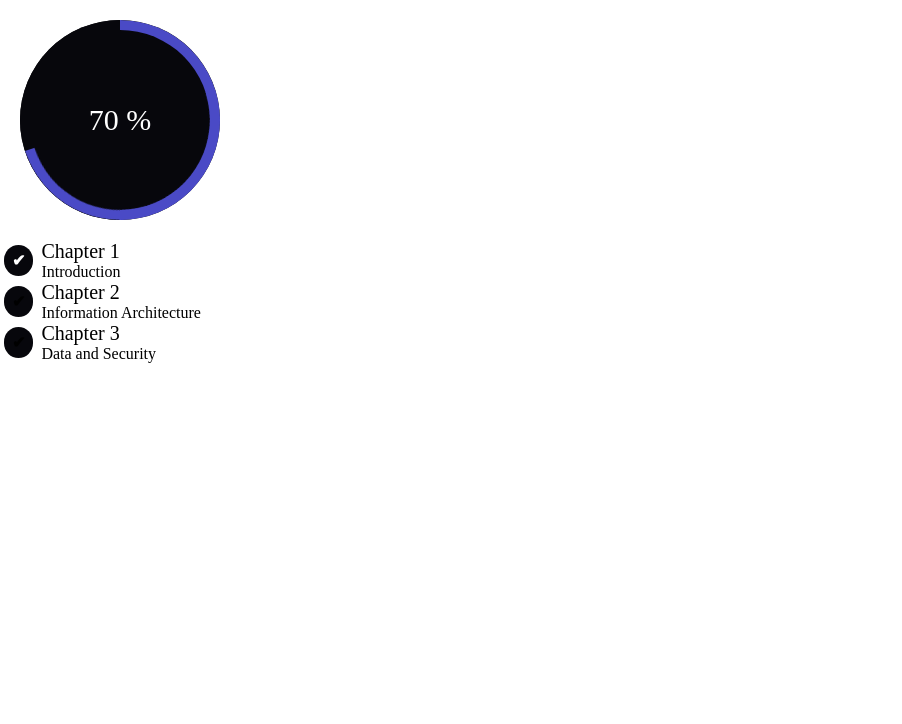
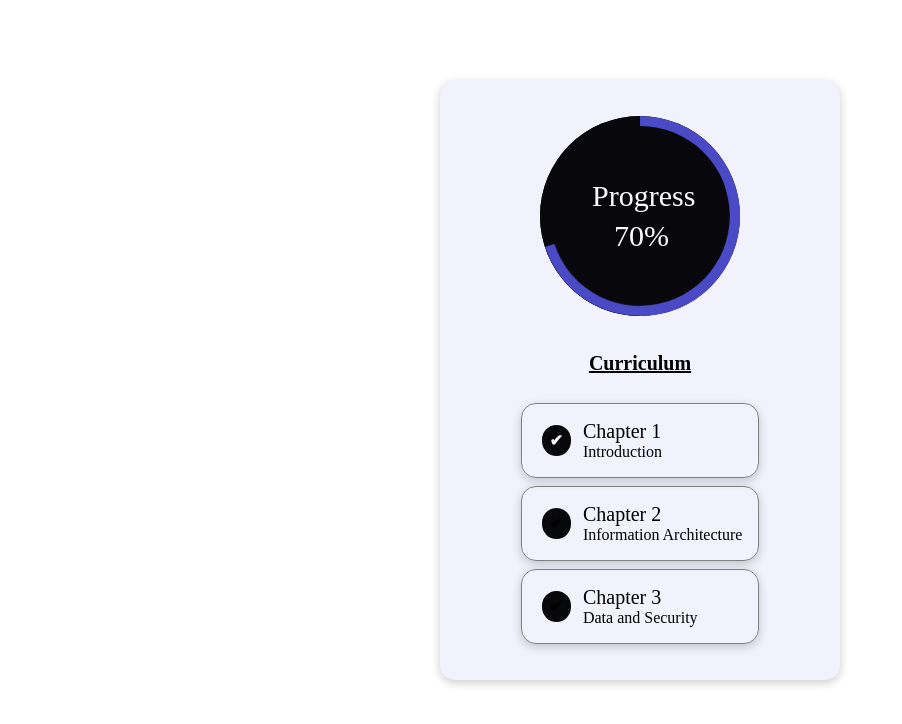
Before and after one commit to bowen-anth/icodethis-curriculum-progress, a plain HTML site: page index.html in a window 1280 px wide. Shown: the whole page, without its empty margins (0-902 px from the left). Drawn offline with Linux system fonts and the light colour scheme.

Commit message:
working card

```diff
--- a/index.html
+++ b/index.html
@@ -4,20 +4,23 @@
     <meta charset="UTF-8" />
     <meta name="viewport" content="width=device-width, initial-scale=1.0" />
     <link rel="stylesheet" href="styles.css" />
+    <!-- Progress Bar from https://codepen.io/ahmedabdelhafiz/pen/JmYVJJ -->
     <title>Curriculum Progress</title>
   </head>
   <body>
     <div class="card-container">
       <div class="progress">
-        <span class="title timer" data-from="0" data-to="70" data-speed="1500"
-          >70</span
-        >
+        <span class="title title-top">Progress</span><br />
+        <span class="title" data-from="0" data-to="70" data-speed="1500"
+          >70%</span
+        ><br /><span>Progress</span>
         <div class="overlay"></div>
         <div class="left"></div>
         <div class="right"></div>
       </div>
-      <p class="curriculum"></p>
-      <div>
+
+      <div class="chapter-over-container">
+        <p class="curriculum">Curriculum</p>
         <div class="chapter-container">
           <button class="button white"></button>
           <div class="p-container">
--- a/styles.css
+++ b/styles.css
@@ -1,21 +1,43 @@
+/* Progress Bar from https://codepen.io/ahmedabdelhafiz/pen/JmYVJJ */
+
 * {
   padding: 0;
   margin: 0;
   box-sizing: border-box;
 }
 
-.chapter-container {
-  /* display: flex; */
+.card-container {
+  margin: auto;
+  padding: 1rem 0;
+  display: flex;
+  flex-direction: column;
+  align-items: center;
+  margin-top: 10dvh;
+  height: 600px;
+  width: 400px;
+  background-color: #f2f2fd;
+  border-radius: 15px;
+  box-shadow: 0 3px 10px rgb(0 0 0 / 0.2);
+}
+
+.curriculum {
+  font-weight: bold;
+  margin: 1rem 0rem;
+  margin-bottom: 1.75rem;
+  text-decoration: underline;
+  font-size: 1.25rem;
+  text-align: center;
 }
 
 .chapter-container {
-  /* display: flex;
-  align-content: center;
-  align-items: center;
-  align-self: center; */
+  margin: 0.5rem;
   font-size: 1.25rem;
   gap: 0.5rem;
   display: flex;
+  border: 1px solid gray;
+  padding: 1rem;
+  border-radius: 15px;
+  box-shadow: 0 3px 10px rgb(0 0 0 / 0.2);
 }
 
 .title-p {
@@ -45,6 +67,10 @@
   color: white !important;
 }
 
+.p-container {
+  margin-left: 0.25rem;
+}
+
 .progress {
   width: 200px;
   height: 200px;
@@ -59,13 +85,24 @@
   margin: 20px;
 }
 
-.progress::after {
+/* .progress::after {
   content: "%";
+} */
+
+.progress .title {
+  position: absolute;
+  z-index: 10;
+  top: 10%;
+  left: 37%;
+  /* transform: translate(-50%, 50%); */
 }
 
-.progress .title {
-  position: relative;
-  z-index: 100;
+.progress .title-top {
+  position: absolute;
+  top: 6%;
+  left: 26%;
+  margin-top: -2rem;
+  z-index: 10;
 }
 
 .progress .overlay {
```
Also changed, not shown: gif-demo.gif (added).
